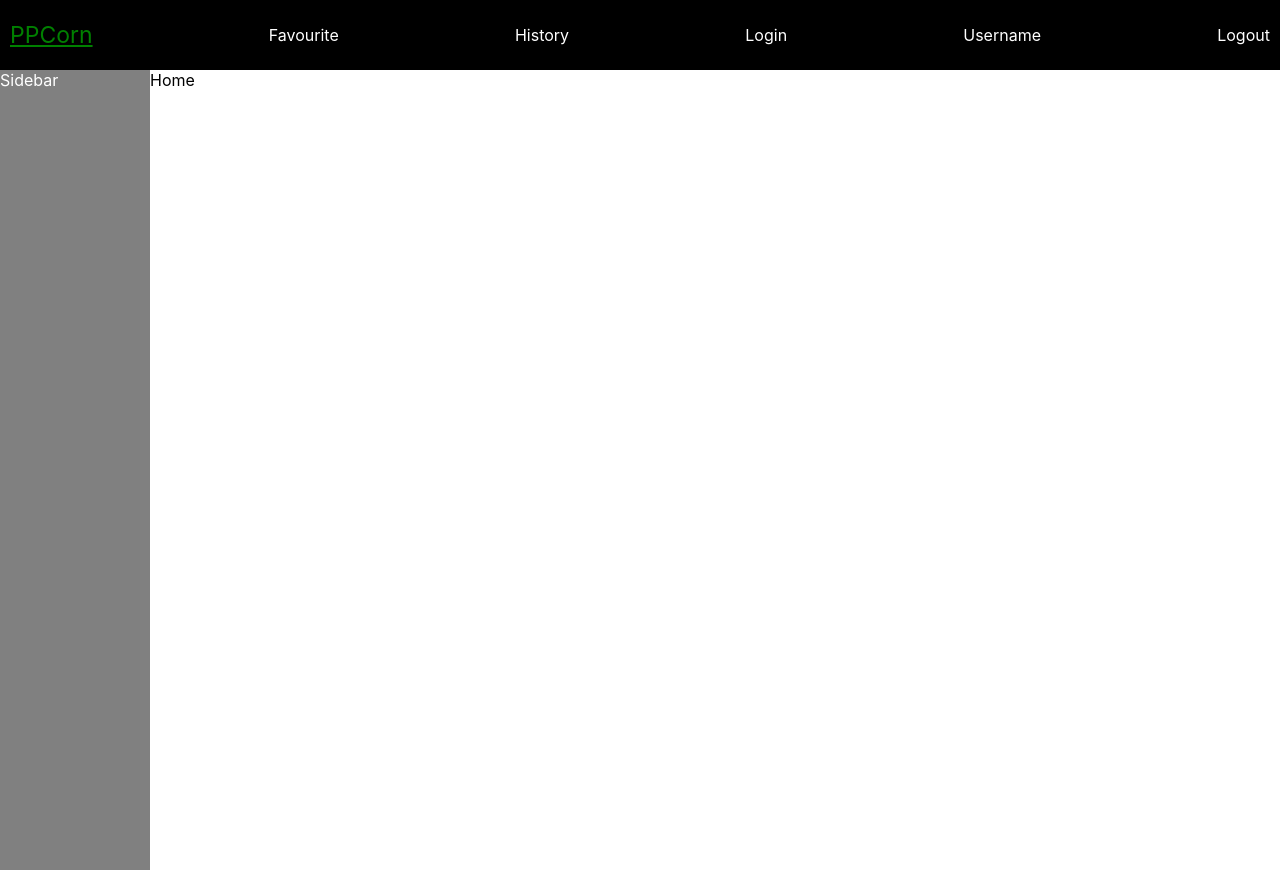
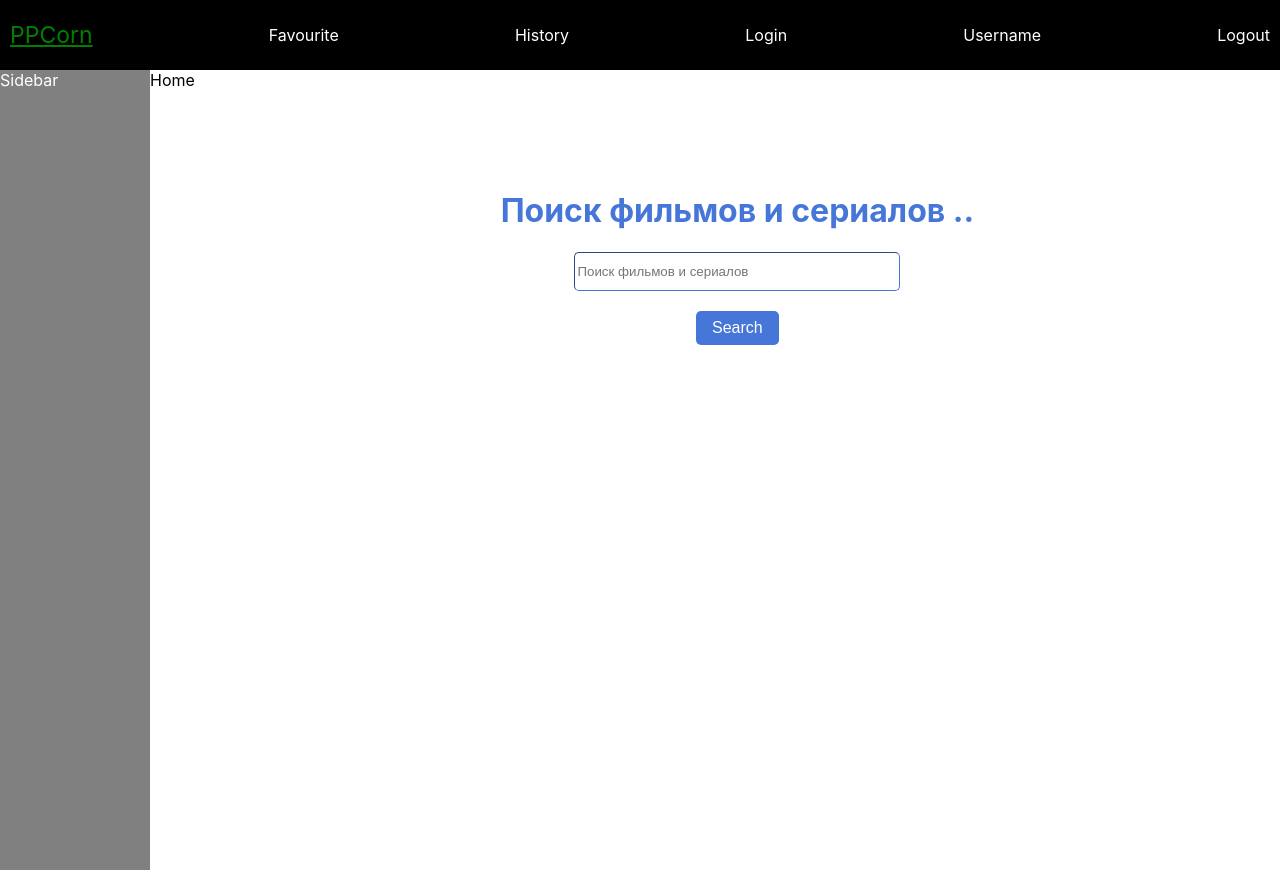
Before and after one commit to IanaChyrva/Andersen-ReactIntensive-MoviedDB, a React (Create React App) app: page / in a window 1280 px wide. Built offline with nearby package versions, Linux system fonts and the light colour scheme.

Commit message:
searchPanel created

```diff
--- a/package.json
+++ b/package.json
@@ -3,13 +3,16 @@
   "version": "0.1.0",
   "private": true,
   "dependencies": {
+    "@reduxjs/toolkit": "^1.6.1",
     "@testing-library/jest-dom": "^5.14.1",
     "@testing-library/react": "^11.2.7",
     "@testing-library/user-event": "^12.8.3",
     "react": "^17.0.2",
     "react-dom": "^17.0.2",
+    "react-redux": "^7.2.5",
     "react-router-dom": "^5.3.0",
     "react-scripts": "4.0.3",
+    "redux-devtools-extension": "^2.13.9",
     "web-vitals": "^1.1.2"
   },
   "scripts": {
--- a/public/index.html
+++ b/public/index.html
@@ -10,6 +10,7 @@
       content="Web site created using create-react-app"
     />
     <link rel="apple-touch-icon" href="%PUBLIC_URL%/logo192.png" />
+    <!-- CSS only -->
     <!--
       manifest.json provides metadata used when your web app is installed on a
       user's mobile device or desktop. See https://developers.google.com/web/fundamentals/web-app-manifest/
--- a/src/App.js
+++ b/src/App.js
@@ -1,21 +1,29 @@
 import React from 'react';
 import { BrowserRouter as Router } from 'react-router-dom';
+import { Provider } from 'react-redux';
 
 import './App.css';
 import Header from './components/header/Header';
 
 import Main from './components/main/Main';
 import Sidebar from './components/sidebar/Sidebar';
+import { SearchPanel } from './components/searchPanel/searchPanel';
+import store from './store/index';
+
 
 function App() {
   return (
-    <Router>
+    <Provider store={store}>
+      <Router>
       <Header />
       <div className='body'>
         <Sidebar />
-        <Main />
+        <Main/>
+        <SearchPanel/>
       </div>
     </Router>
+    </Provider>
+
   );
 }
 
--- /dev/null
+++ b/src/components/searchPanel/searchPanel.css
@@ -0,0 +1,32 @@
+.searchPanel {
+    display: flex;
+    flex-direction: column;
+    align-items: center;
+    margin: 100px auto 0 auto;
+}
+.searchPanel h1 {
+    color: #4676D7
+}
+.searchPanel form {
+    display: flex;
+    flex-direction: column;
+    align-items: center;
+    justify-content: space-between;
+}
+.searchPanel input {
+    width: 320px;
+    height: 35px;
+    border-radius: 5px;
+    border-color: #4676D7;
+    border-width: 1px;
+}
+
+.searchPanel button {
+    margin-top: 20px;
+    border: 0;
+    border-radius: 5px;
+    background: #4676D7;
+    color: #fff;
+    padding: 8px 16px;
+    font-size: 16px;
+}
--- /dev/null
+++ b/src/components/searchPanel/searchPanel.js
@@ -0,0 +1,34 @@
+import {useDispatch, useSelector} from 'react-redux'
+import { searchMovie} from '../../store/searchSlice'
+import { fetchMovies } from '../../store/searchSlice'
+import './searchPanel.css'
+
+export const SearchPanel = () => {
+    const dispatch = useDispatch()
+    const text = useSelector(state => state.movies.text)
+    const onValueChange = (e) => {
+        dispatch(searchMovie(e.target.value))
+    }
+    const onFetch = (e) => {
+      e.preventDefault();
+      dispatch(fetchMovies(text))
+    }
+    return(
+      <div className='searchPanel'>
+          <h1>
+              Поиск фильмов и сериалов ..
+          </h1>
+          <form id="searchForm" onSubmit={onFetch}>
+              <input
+                type="text"
+                name="searchText"
+                placeholder="Поиск фильмов и сериалов "
+                onChange={onValueChange}
+              />
+              <button type="submit" className="btn btn-primary btn-bg mt-3">
+                Search
+              </button>
+            </form>
+      </div>
+    )
+}
--- /dev/null
+++ b/src/services/movieDBServise.js
@@ -0,0 +1,22 @@
+
+   const _apiBase = 'http://www.omdbapi.co/?apikey=';
+   const _apiKey = 'a445a5cd';
+
+
+   const getResource = async (url) => {
+    let res = await fetch(url);
+
+    if (!res.ok) {
+        throw new Error(`Could not fetch ${url}, status: ${res.status}`);
+    }
+
+    return await res.json();
+    }
+
+
+
+
+export const getMovieByName = async (name) => {
+    const res = await getResource(`${_apiBase}${_apiKey}&s=${name}`);
+    return res
+    }
--- /dev/null
+++ b/src/store/index.js
@@ -0,0 +1,27 @@
+// import { createStore, applyMiddleware } from 'redux';
+// import thunkMiddleware from 'redux-thunk'
+// import { composeWithDevTools } from 'redux-devtools-extension/developmentOnly';
+// import {rootReducer} from './reducers/rootReducer';
+
+
+// const initialState = {};
+
+// const store = createStore(
+//     rootReducer,
+//     initialState,
+//     composeWithDevTools(applyMiddleware(thunkMiddleware))
+//   );
+
+
+// export default store;
+
+import { configureStore } from '@reduxjs/toolkit'
+import {searchReducer} from './searchSlice'
+
+const store = configureStore({
+    reducer: {
+      movies: searchReducer
+    }
+  })
+
+export default store;
--- /dev/null
+++ b/src/store/searchSlice.js
@@ -0,0 +1,54 @@
+import { createSlice, createAsyncThunk } from '@reduxjs/toolkit'
+import {getMovieByName} from '../services/movieDBServise'
+
+export const fetchMovies = createAsyncThunk(
+  'movies/fetchMovies',
+  async function(text, {rejectWithValue}) {
+    try {
+      const response = await getMovieByName(text);
+      return response.Search
+    }
+    catch (error) {
+      return rejectWithValue(error.message)
+    }
+  }
+)
+const initialState = {
+        text: '',
+        movies: [],
+        movie: [],
+        status: '',
+        error: null
+      };
+
+const searchSlice = createSlice({
+    name: 'movies',
+    initialState,
+    reducers: {
+      searchMovie(state, action) {
+          console.log(state)
+          console.log(action)
+        state.text = action.payload
+      },
+      loadMovies(state, action) {
+        state.movies = action.payload
+      }
+    },
+    extraReducers: {
+      [fetchMovies.pending] : (state) => {
+        state.status = 'loading';
+        state.error = null
+      },
+      [fetchMovies.fulfilled] : (state, action) => {
+        state.status = 'fulfilled';
+        state.movies = action.payload
+      },
+      [fetchMovies.rejected] : (state, action) => {
+        state.status = 'rejected';
+        state.error = action.payload
+      }
+     }
+})
+
+export const { searchMovie, loadMovies } = searchSlice.actions
+export const searchReducer = searchSlice.reducer
```
Also changed, not shown: 2 other files (tests, documents, lock files or other folders).
